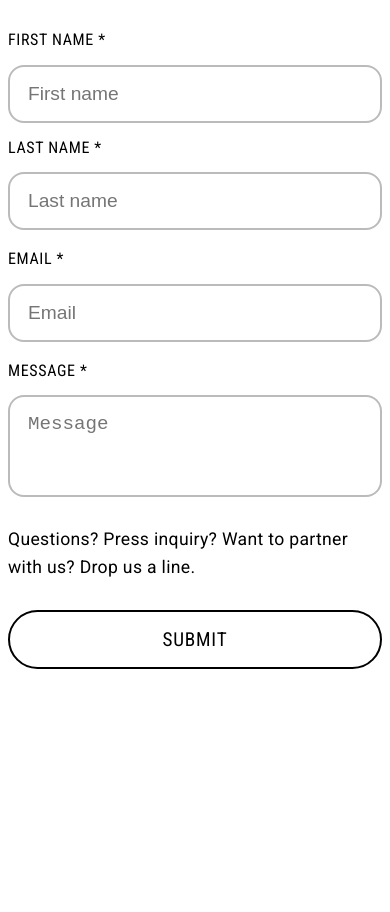
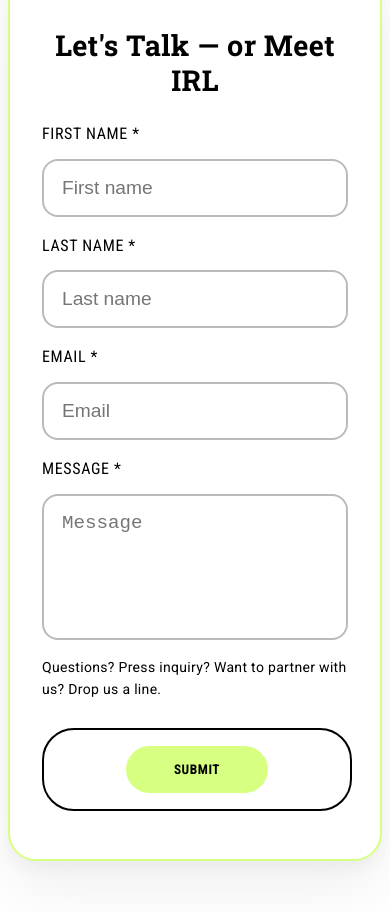
Before and after one commit to mertkilickaplan/shipWebsite, a React (Create React App) app: page / in a window 390 px wide. Shown: the part 4929-5841 px from the top of the page. Before the commit the page ends 5678 px from the top, so only its background shows below. Built offline with nearby package versions, Linux system fonts and the light colour scheme.

Commit message:
Restyle contact form: branded card, two-column responsive grid

```diff
--- a/src/App.js
+++ b/src/App.js
@@ -125,29 +125,49 @@ function App() {
           </div>
         </section>
         <section className="section contact-section">
-          <h2 className="contact-title">Let's Talk — or Meet IRL</h2>
-          <form className="contact-form">
-            <div className="contact-row">
+          <div className="contact-card">
+            <h2 className="contact-heading">Let's Talk — or Meet IRL</h2>
+            <form
+              className="contact-form"
+              action="https://formspree.io/f/XXXXXXXX"
+              method="POST"
+            >
               <div className="contact-field">
-                <label htmlFor="firstName">First name *</label>
-                <input type="text" id="firstName" name="firstName" placeholder="First name" required />
+                <label htmlFor="first">First Name *</label>
+                <input id="first" name="first" required placeholder="First name" />
               </div>
               <div className="contact-field">
-                <label htmlFor="lastName">Last name *</label>
-                <input type="text" id="lastName" name="lastName" placeholder="Last name" required />
+                <label htmlFor="last">Last Name *</label>
+                <input id="last" name="last" required placeholder="Last name" />
               </div>
-            </div>
-            <div className="contact-field">
-              <label htmlFor="email">Email *</label>
-              <input type="email" id="email" name="email" placeholder="Email" required />
-            </div>
-            <div className="contact-field">
-              <label htmlFor="message">Message *</label>
-              <textarea id="message" name="message" placeholder="Message" required rows="3"></textarea>
-            </div>
-            <div className="contact-desc">Questions? Press inquiry? Want to partner with us? Drop us a line.</div>
-            <button type="submit" className="contact-submit">Submit</button>
-          </form>
+              <div className="contact-field full">
+                <label htmlFor="email">Email *</label>
+                <input
+                  type="email"
+                  id="email"
+                  name="email"
+                  required
+                  placeholder="Email"
+                />
+              </div>
+              <div className="contact-field full">
+                <label htmlFor="msg">Message *</label>
+                <textarea
+                  id="msg"
+                  name="message"
+                  rows="5"
+                  required
+                  placeholder="Message"
+                ></textarea>
+              </div>
+              <p className="full" style={{ fontSize: "var(--fs-300)", margin: "0" }}>
+                Questions? Press inquiry? Want to partner with us? Drop us a line.
+              </p>
+              <div className="contact-submit">
+                <button type="submit">Submit</button>
+              </div>
+            </form>
+          </div>
         </section>
       </main>
     </>
--- a/src/styles.css
+++ b/src/styles.css
@@ -300,3 +300,93 @@ a.btn {
   font-size: .8em;
   color: var(--text);
 }
+
+/* ========================================================
+   CONTACT FORM  ·  branded card, responsive 2-column layout
+   ======================================================== */
+.contact-section {
+  padding: 4.5rem 1rem;
+}
+
+.contact-card {
+  background: #ffffff;
+  border: 2px solid var(--primary);
+  border-radius: 1.75rem;
+  box-shadow: 0 30px 60px rgba(0,0,0,.06),
+              0 8px 16px rgba(0,0,0,.04);
+  max-width: 760px;
+  margin-inline: auto;
+  padding: 3rem 2rem;
+}
+
+.contact-heading {
+  font: 700 var(--fs-700)/1.2 var(--ff-slab);
+  text-align: center;
+  margin-bottom: 2.5rem;
+}
+
+.contact-form {
+  display: grid;
+  gap: 1.5rem;
+}
+
+@media (min-width: 640px) {
+  .contact-form {
+    grid-template-columns: 1fr 1fr;
+  }
+  .contact-form .full {
+    grid-column: 1 / -1;
+  }
+}
+
+.contact-field {
+  display: flex;
+  flex-direction: column;
+}
+
+.contact-field label {
+  font-size: var(--fs-300);
+  margin-bottom: .4rem;
+  text-transform: uppercase;
+  letter-spacing: .04em;
+}
+
+.contact-field input,
+.contact-field textarea {
+  font-size: var(--fs-400);
+  padding: .9rem 1.1rem;
+  border: 2px solid var(--primary);
+  border-radius: .75rem;
+  outline: none;
+  transition: border-color .25s;
+}
+
+.contact-field input:focus,
+.contact-field textarea:focus {
+  border-color: #9ddd44;
+}
+
+.contact-submit {
+  grid-column: 1 / -1;
+  margin-top: 1rem;
+  text-align: center;
+}
+
+.contact-submit button {
+  padding: 1rem 3rem;
+  font-family: var(--ff-condensed);
+  font-weight: 600;
+  letter-spacing: .04em;
+  border: none;
+  border-radius: 9999px;
+  background: var(--primary);
+  color: var(--text);
+  cursor: pointer;
+  transition: transform .15s ease, box-shadow .15s ease;
+}
+
+.contact-submit button:hover {
+  transform: translateY(-2px);
+  box-shadow: 0 8px 18px rgba(0,0,0,.08);
+}
+.contact-submit button:active { transform: scale(.97); }
```
